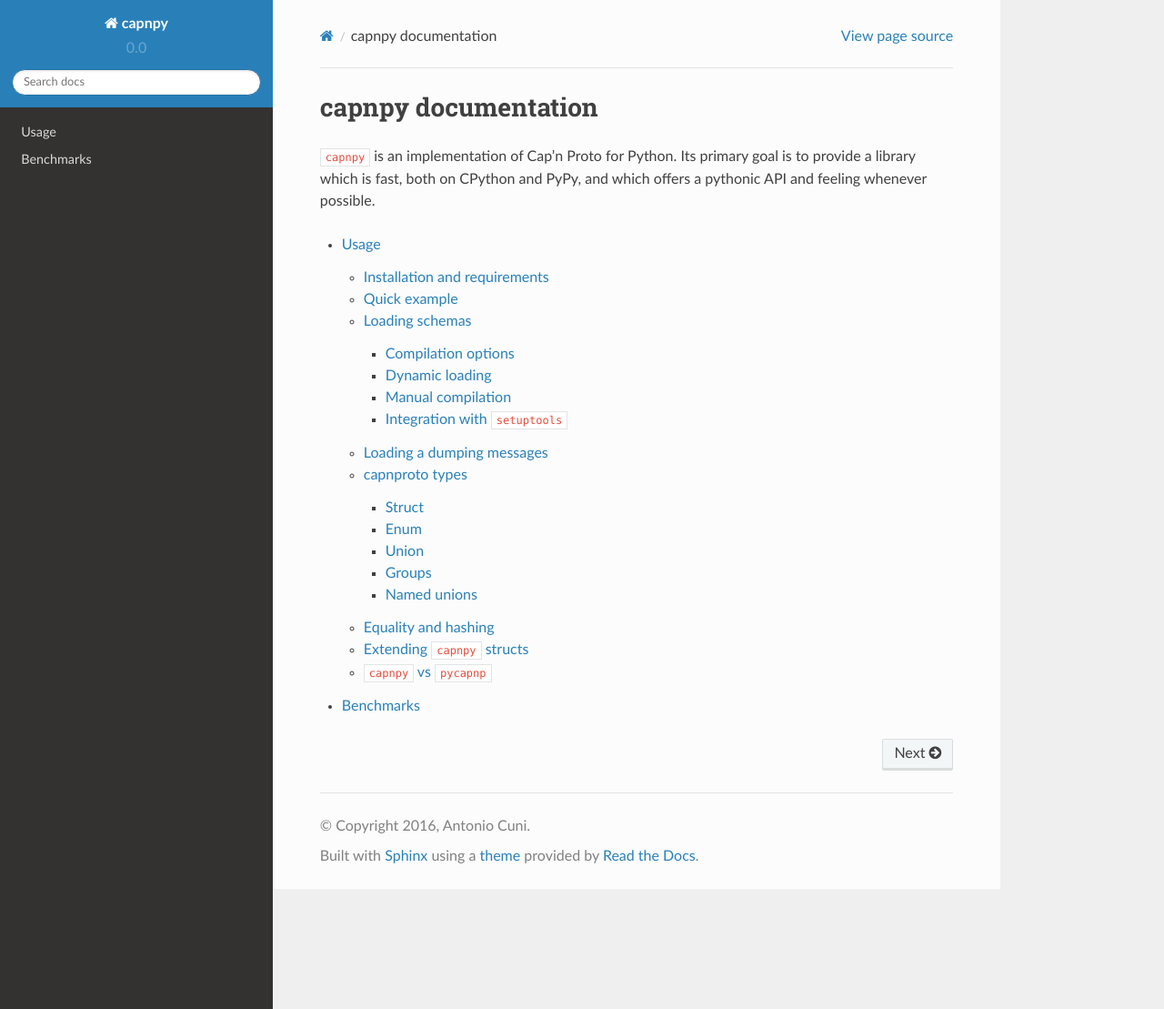
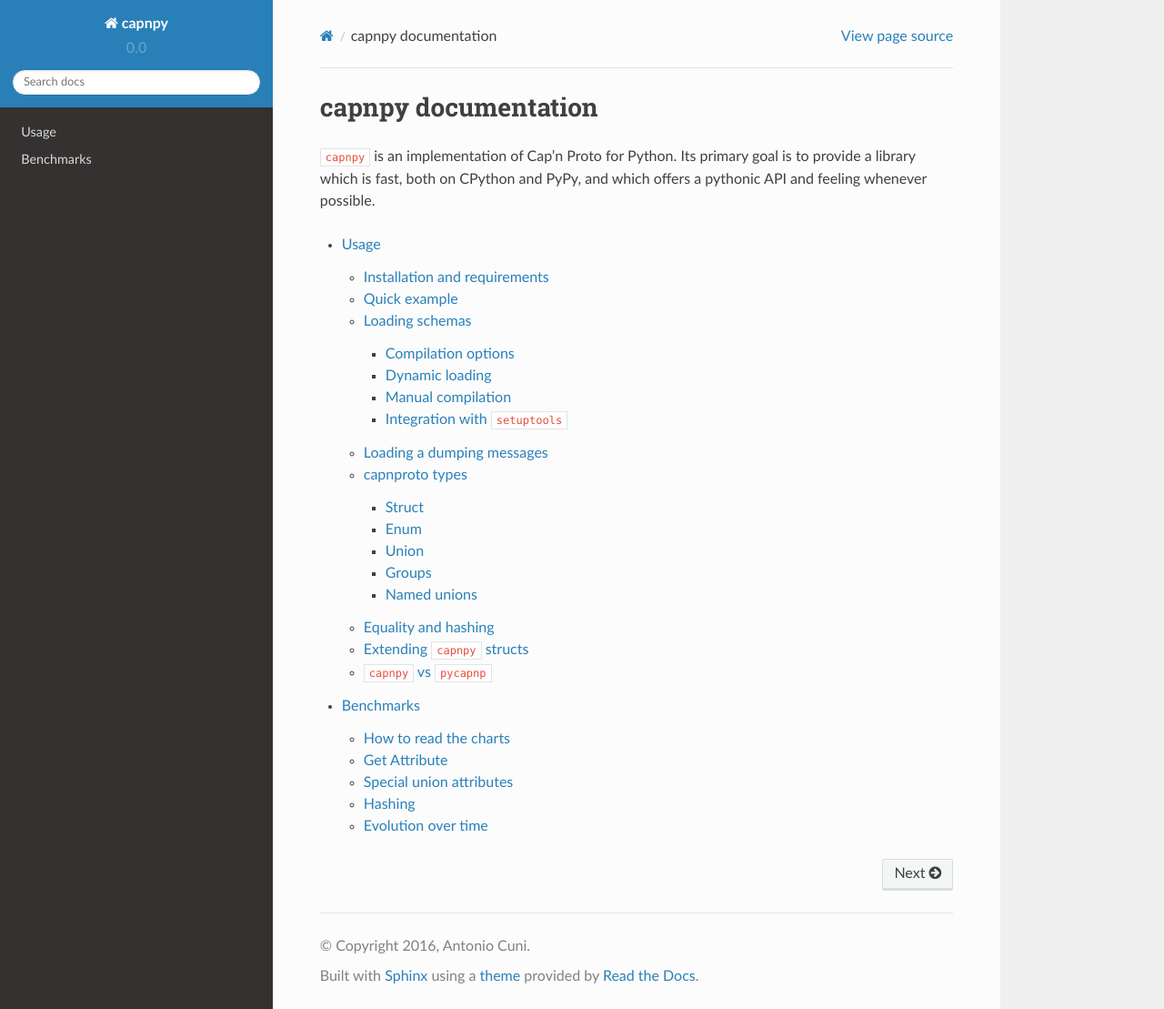
Before and after one commit to antocuni/capnpy, a Sphinx documentation site: the page built from docs/source/index.rst, in a window 1280 px wide and 1109 px high. Shown: the whole window at 91% size. Built offline with Sphinx 7.4.7 and the Read the Docs theme 2.0.0, drawn with Linux system fonts in a browser that asks for light colours; part of the change alters nothing that is shown.

Commit message:
start to document benchmarks

```diff
--- a/docs/source/benchmarks.rst
+++ b/docs/source/benchmarks.rst
@@ -2,22 +2,64 @@
 Benchmarks
 ===========
 
-This is an example of benchmark
+Every time we push new code to github, our `Continuous Integration System`__
+re-runs all the benchmarks and regenerates__ these charts.
+
+__ https://travis-ci.org/antocuni/capnpy/
+__ https://readthedocs.org/projects/capnpy/builds/
+
+This section shows the current benchmark results and compares ``capnpy``
+to various alternative implementations. `Evolution over time`_ shows how
+``capnpy`` performance has evolved.
+
+How to read the charts
+=======================
+
+For each benchmark we show two charts, one for CPython and one for
+PyPy. Make sure to notice the different scale on the Y axis: PyPy is
+often an order of magnitue faster than CPython, so it does not make sense
+to directly compare them, but inside each chart it is useful to compare the
+performance of ``capnpy`` to the other reference points.
+
+Moreover, all benchmarks are written so that they repeat the same operation
+for a certain number of iteration inside a loop. The charts show the total
+time spent into the loop, not the time per iteration. Again, it is most useful
+to just compare ``capnpy`` to the other reference points.
+
+Most benchmarks compare the performance of ``capnpy`` objects against
+alternative implementations. In particular:
+
+:instance: objects are instances of plain Python classes. This is an useful
+           reference point because often it represents the best we can
+           potentially do. The goal of ``capnpy`` is to be as close as
+           possible to instances.
+
+:namedtuple: same as above, but using ``collections.namedtuple`` instead of
+             Python classes.
+
+:pycapnp_: the default Cap'n Proto implementation for Python. It does not work
+           on PyPy.
+
+.. _pycapnp: http://jparyani.github.io/pycapnp/
 
 
-.. benchmark:: Get Attribute
-   :timeline:
-   :foreach: b.python_implementation
-   :filter: b.group == 'getattr' and \
-            b.params.schema == 'Capnpy' and \
-            (b.name != 'test_list[Capnpy]' or \
-             b.python_implementation == 'PyPy')
-   :series: b.extra_info.attribute_type
+Get Attribute
+=============
 
-.. benchmark:: Get Attribute [CPython, list]
-   :timeline:
-   :filter: b.name == 'test_list[Capnpy]' and b.python_implementation != 'PyPy'
-   :series: b.extra_info.attribute_type
+This benchmark measures how fast is to read an attribute out of an object, for
+different types of attribute.
+
+The benchmarks for ``group``, ``struct`` and ``list`` are expected to take a
+bit longer than the others, because after getting the attribute, they "do
+something" with the result, i.e. reading another attribute in case of
+``group`` and ``struct``, and getting an item in case of ``list``.
+
+At the time of writing, ``capnpy`` lists are terribly slow on CPython:
+this is a known issue and will be fixed hopefully soon.
+
+The PyPy charts shows that ``uint64`` fields are much slower than the others:
+this is because the benchmarks are run on PyPy 5.4, which misses an
+optimization in that area. With PyPy 5.6, ``uint64`` is as fast as ``int64``.
 
 
 .. benchmark:: Get Attribute
@@ -27,7 +69,20 @@ This is an example of benchmark
    :group:  b.extra_info.attribute_type
 
 
-.. benchmark:: Union special attributes
+Special union attributes
+=========================
+
+If you have an :ref:`union`, you can inspect its tag value by calling
+``which()``, ``__which__()`` or one of the ``is_*()`` methods. Ultimately, all
+of them boil down to reading an ``int16`` field, so the corresponding
+benchmark is included as a reference.
+
+Note that on CPython, ``which()`` is slower than ``__which__()``: this is
+because the former returns an :ref:`enum`, while the latter returns a raw
+integer. On the other hand, PyPy is correctly able to optimize away all the
+abstraction overhead.
+
+.. benchmark:: Special union attributes
    :foreach: b.python_implementation
    :filter: b.group == 'getattr_special' or b.name == 'test_numeric[Capnpy-int16]'
    :series: 'Capnpy'
@@ -39,6 +94,9 @@ This is an example of benchmark
            return 'int16'
        return name
 
+
+Hashing
+========
 
 .. benchmark:: Hashing
    :foreach: b.python_implementation
@@ -66,3 +124,22 @@ This is an example of benchmark
    :filter: b.group == 'buffered'
    :series: None
    :group:  charter.extract_test_name(b.name)
+
+
+Evolution over time
+====================
+
+
+.. benchmark:: Get Attribute
+   :timeline:
+   :foreach: b.python_implementation
+   :filter: b.group == 'getattr' and \
+            b.params.schema == 'Capnpy' and \
+            (b.name != 'test_list[Capnpy]' or \
+             b.python_implementation == 'PyPy')
+   :series: b.extra_info.attribute_type
+
+.. benchmark:: Get Attribute [CPython, list]
+   :timeline:
+   :filter: b.name == 'test_list[Capnpy]' and b.python_implementation != 'PyPy'
+   :series: b.extra_info.attribute_type
--- a/docs/source/conf.py
+++ b/docs/source/conf.py
@@ -30,6 +30,7 @@ sys.path.append(os.path.abspath('../ext'))
 # extensions coming with Sphinx (named 'sphinx.ext.*') or your custom
 # ones.
 extensions = [
+    'sphinx.ext.autosectionlabel',
     'benchmark_directive',
 ]
 
```
